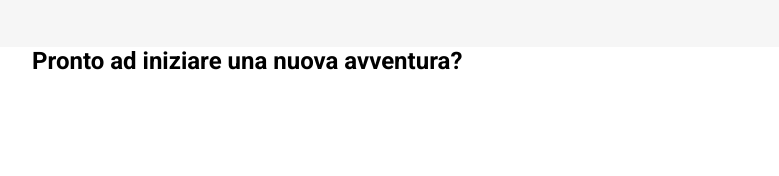
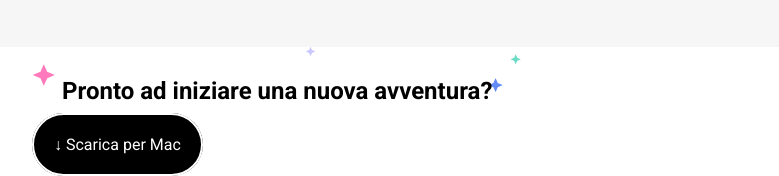
Before and after one commit to VincenzoIuliano/htmlcss-discord, a plain HTML site: page index.html in a window 1280 px wide. Shown: the part 2577-2753 px from the top of the page, without its empty margins (248-1027 px from the left). Before the commit the page ends 2652 px from the top, so only its background shows below. Drawn offline with Linux system fonts and the light colour scheme.

Commit message:
ADD: Last main section, not ended

```diff
--- a/css/app.css
+++ b/css/app.css
@@ -33,7 +33,9 @@ html {
 .row-reverse {
 	flex-direction: row-reverse;
     flex-wrap: wrap;
+    display: flex;
 }
+
 
 .col-100 {
 	width: 100%;
@@ -184,6 +186,15 @@ p {
     line-height: 25px;
 }
 
+.blabla {
+    background-image: url(/img/stars.svg);
+    background-size:contain ;
+    background-repeat: no-repeat;
+    padding: 30px;
+    align-items: center;
+    flex-direction: column;
+}
+
 /* DEBUG */
 
 .debug .navbar .row > * {
--- a/index.html
+++ b/index.html
@@ -117,8 +117,13 @@
         <!-- SESTA SEZIONE -->
          <section>
             <div class="container-sm">
-                <div class="row">
-                    <h2>Pronto ad iniziare una nuova avventura?</h2>
+                <div class="column">
+                    <div class="blabla">
+                        <h2>Pronto ad iniziare una nuova avventura?</h2>
+                    </div>
+                    <div>
+                        <a class="btn-pill white-font bg-black" href>&#8595; Scarica per Mac</a>
+                    </div>
                 </div>
             </div>
          </section>
```
